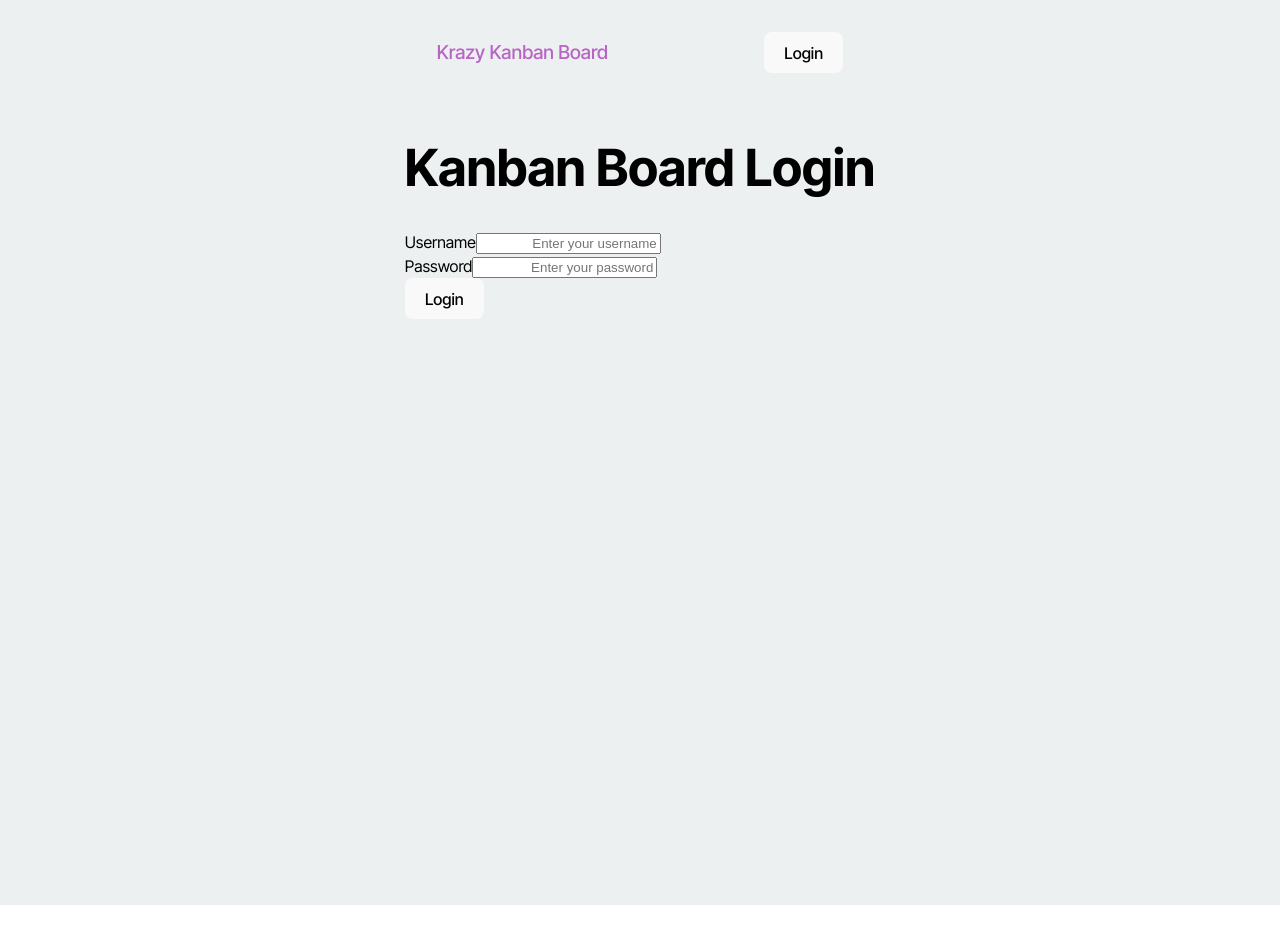
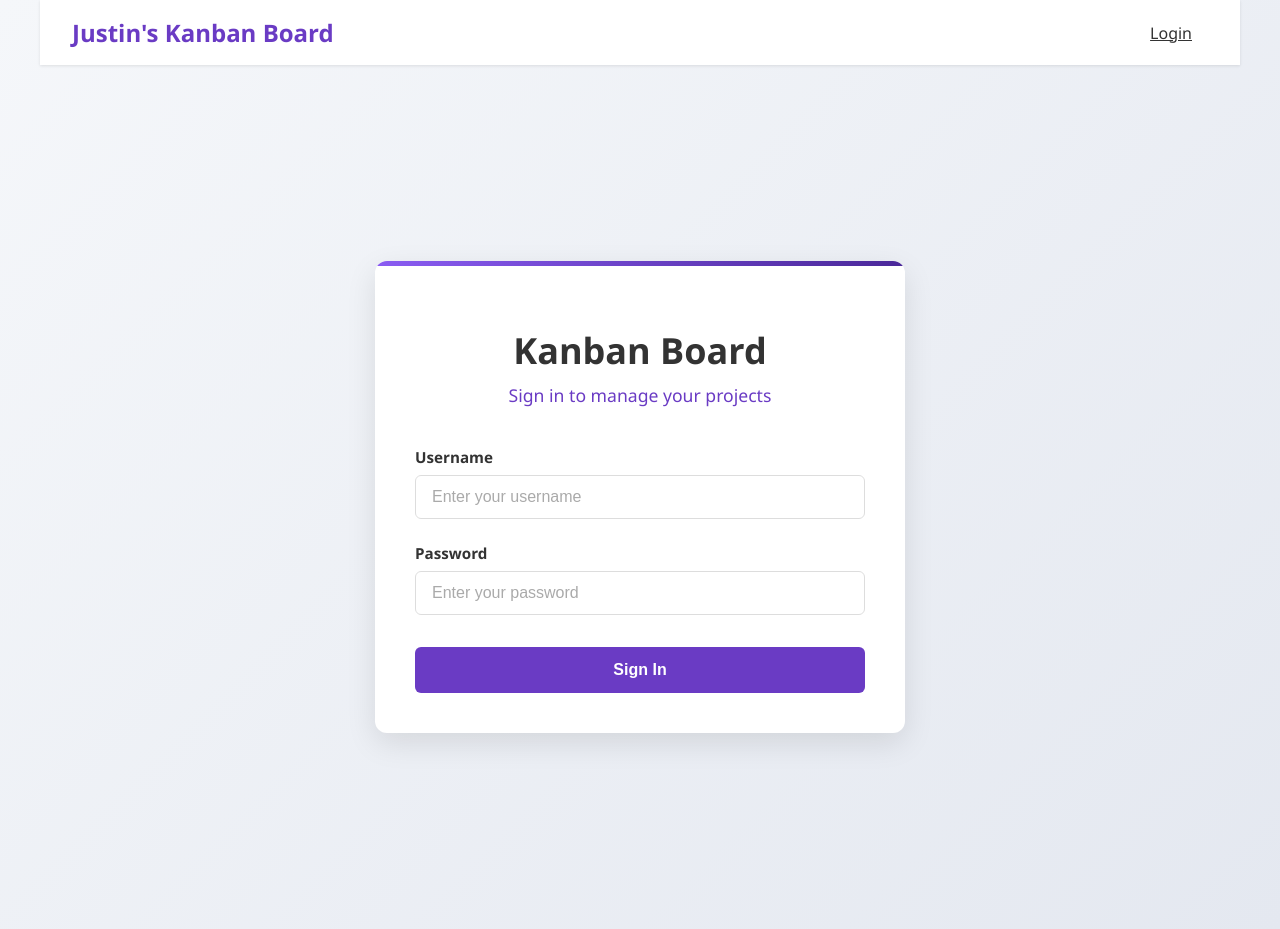
Before and after one commit to Myrmecology/KANBAN-BOARD, a React (Vite) app in the folder client/: page /login in a window 1280 px wide. Before the commit the page ends 905 px from the top, so only its background shows below. Built offline with nearby package versions, Linux system fonts and the light colour scheme.

Commit message:
index.css, Login.tsx, Navbar.tsx, TicketCard.tsx, Board.tsx

```diff
--- a/client/src/components/Navbar.tsx
+++ b/client/src/components/Navbar.tsx
@@ -3,7 +3,7 @@ import { Link } from 'react-router-dom';
 import auth from '../utils/auth';
 
 const Navbar = () => {
-  const [ loginCheck, setLoginCheck ] = useState(false);
+  const [loginCheck, setLoginCheck] = useState(false);
 
   const checkLogin = () => {
     if(auth.loggedIn()) {
@@ -12,34 +12,38 @@ const Navbar = () => {
   };
 
   useEffect(() => {
-    console.log(loginCheck);
     checkLogin();
-  }, [loginCheck])
+  }, [loginCheck]);
 
   return (
-    <div className='nav'>
-      <div className='nav-title'>
-        <Link to='/'>Krazy Kanban Board</Link>
+    <header className="app-header">
+      <Link to="/board" className="app-logo">
+        Justin's Kanban Board
+      </Link>
+
+      <div className="header-actions">
+        {!loginCheck ? (
+          <Link to="/login" className="login-nav-button">
+            Login
+          </Link>
+        ) : (
+          <>
+            <Link to="/create-ticket" className="create-button">
+              New Ticket
+            </Link>
+            <button
+              className="logout-button"
+              onClick={() => {
+                auth.logout();
+              }}
+            >
+              Logout
+            </button>
+          </>
+        )}
       </div>
-      <ul>
-      {
-        !loginCheck ? (
-          <li className='nav-item'>
-            <button type='button'>
-              <Link to='/login'>Login</Link>
-            </button>
-          </li>
-        ) : (
-          <li className='nav-item'>
-            <button type='button' onClick={() => {
-              auth.logout();
-            }}>Logout</button>
-          </li>
-        )
-      }
-      </ul>
-    </div>
-  )
-}
+    </header>
+  );
+};
 
 export default Navbar;
--- a/client/src/index.css
+++ b/client/src/index.css
@@ -1,257 +1,462 @@
-@import url('https://fonts.googleapis.com/css2?family=Inter+Tight:ital,wght@0,100..900;1,100..900&display=swap');
-
 :root {
-  font-family: 'Inter Tight', system-ui, Avenir, Helvetica, Arial, sans-serif;
-  line-height: 1.5;
-  font-weight: 400;
-  color-scheme: light dark;
-  color: rgba(255, 255, 255, 0.87);
-  font-synthesis: none;
-  text-rendering: optimizeLegibility;
-  -webkit-font-smoothing: antialiased;
-  -moz-osx-font-smoothing: grayscale;
-}
-
-/* webkit solution */
-::-webkit-input-placeholder {
-  text-align:right;
-}
-
-/* mozilla solution */
-input:-moz-placeholder {
-  text-align:right;
-}
-
-a {
-  font-weight: 500;
-  color: #000000;
-  text-decoration: inherit;
-}
-a:hover {
-  color: #535bf2;
+  --primary-color: #6a3bc4;
+  --primary-light: #8a5cf2;
+  --primary-dark: #4a2899;
+  --secondary-color: #f5f5f7;
+  --text-color: #333;
+  --error-color: #e53935;
+  --success-color: #43a047;
+  --card-shadow: 0 10px 30px rgba(0, 0, 0, 0.1);
+  --transition: all 0.3s ease;
 }
 
 body {
-  background: #ECF0F1;
-  background-size: cover;
-  background-repeat: no-repeat no-repeat;
-  background-position: center center;
   margin: 0;
-  place-items: center;
-  min-width: 320px;
+  font-family: 'Segoe UI', 'Roboto', 'Oxygen', sans-serif;
+  -webkit-font-smoothing: antialiased;
+  -moz-osx-font-smoothing: grayscale;
+  background: linear-gradient(135deg, #f5f7fa 0%, #e4e8f0 100%);
   min-height: 100vh;
 }
 
-h1 {
-  font-size: 3.2em;
-  line-height: 1.1;
+.container {
+  max-width: 1200px;
+  margin: 0 auto;
+  padding: 0 1.5rem;
 }
 
-button {
-  border-radius: 8px;
-  border: 1px solid transparent;
-  padding: 0.6em 1.2em;
-  font-size: 1em;
-  font-weight: 500;
-  font-family: inherit;
-  background-color: #1a1a1a;
-  cursor: pointer;
-  transition: border-color 0.25s;
-}
-button:hover {
-  border-color: #646cff;
-}
-button:focus,
-button:focus-visible {
-  outline: 4px auto -webkit-focus-ring-color;
-}
-
-main {
-  color: black;
-  width: 100%;
-  min-height: 100vh;
-  display: flex;
-  flex-direction: row;
-}
-
-tr {
-  border-radius: 10px;
-  background-color: #000;
-  color: white;
-}
-
-tbody tr:nth-child(odd) {
-  background-color: #333333;
-}
-
-/* Navbar Content */
-.nav {
-  display: flex;
-  padding: 1em 2em;
-}
-
-.nav ul {
-  display: flex;
-  margin-left: auto;
-  flex-direction: row;
-}
-
-.nav-title {
+/* Login page specific styles */
+.login-container {
   display: flex;
   align-items: center;
   justify-content: center;
-  font-size: larger;
-  font-weight: 900;
+  min-height: 100vh;
+  padding: 2rem;
 }
 
-.nav-title a {
-  color: #b864c4;
+.login-card {
+  background: white;
+  border-radius: 12px;
+  box-shadow: var(--card-shadow);
+  width: 100%;
+  max-width: 450px;
+  padding: 2.5rem;
+  transition: var(--transition);
+  overflow: hidden;
+  position: relative;
 }
 
-.nav-item {
-  display: block;
-  margin-left: auto;
-  list-style: none;
+.login-card::before {
+  content: '';
+  position: absolute;
+  top: 0;
+  left: 0;
+  width: 100%;
+  height: 5px;
+  background: linear-gradient(90deg, var(--primary-light), var(--primary-dark));
 }
 
-.nav-link {
-  color: #fff;
+.login-header {
+  text-align: center;
+  margin-bottom: 2.5rem;
+}
+
+.login-title {
+  font-size: 2.25rem;
+  font-weight: 700;
+  color: var(--text-color);
+  margin-bottom: 0.5rem;
+}
+
+.login-subtitle {
+  color: var(--primary-color);
+  font-size: 1.1rem;
+  margin-top: 0.5rem;
+  font-weight: 500;
+}
+
+.login-form {
+  display: flex;
+  flex-direction: column;
+}
+
+.form-group {
+  margin-bottom: 1.5rem;
+  position: relative;
+}
+
+.form-label {
+  display: block;
+  font-weight: 600;
+  margin-bottom: 0.5rem;
+  color: var(--text-color);
+  font-size: 0.95rem;
+}
+
+.form-input {
+  width: 100%;
+  padding: 0.75rem 1rem;
+  font-size: 1rem;
+  border: 1px solid #ddd;
+  border-radius: 6px;
+  transition: var(--transition);
+  box-sizing: border-box;
+}
+
+.form-input:focus {
+  outline: none;
+  border-color: var(--primary-color);
+  box-shadow: 0 0 0 3px rgba(106, 59, 196, 0.1);
+}
+
+.form-input::placeholder {
+  color: #aaa;
+}
+
+.error-message {
+  background-color: rgba(229, 57, 53, 0.1);
+  color: var(--error-color);
+  padding: 0.75rem;
+  border-radius: 6px;
+  font-size: 0.9rem;
+  margin-bottom: 1.5rem;
+}
+
+.login-button {
+  background: var(--primary-color);
+  color: white;
+  border: none;
+  padding: 0.875rem 0;
+  font-size: 1rem;
+  font-weight: 600;
+  border-radius: 6px;
+  cursor: pointer;
+  transition: var(--transition);
+  margin-top: 0.5rem;
+}
+
+.login-button:hover {
+  background: var(--primary-dark);
+  transform: translateY(-2px);
+}
+
+.login-button:active {
+  transform: translateY(0);
+}
+
+.login-button:disabled {
+  background: #b3b3b3;
+  cursor: not-allowed;
+  transform: none;
+}
+
+/* App header styling */
+.app-header {
+  display: flex;
+  justify-content: space-between;
+  align-items: center;
+  padding: 1rem 2rem;
+  background: white;
+  box-shadow: 0 1px 3px rgba(0, 0, 0, 0.1);
+}
+
+.app-logo {
+  color: var(--primary-color);
+  font-size: 1.5rem;
+  font-weight: 700;
   text-decoration: none;
 }
 
-.active {
-  font-weight: 700;
+.header-actions button,
+.header-actions a {
+  background: none;
+  border: none;
+  color: var(--text-color);
+  font-size: 1rem;
+  cursor: pointer;
+  margin-left: 1rem;
+  padding: 0.5rem 1rem;
+  border-radius: 4px;
+  transition: var(--transition);
 }
 
-.table {
-  width: 80vw;
-  table-layout: fixed;
+.header-actions button:hover,
+.header-actions a:hover {
+  background: var(--secondary-color);
 }
 
-.board {
-  width: 100%;
+/* Kanban Board Styles */
+.board-container {
+  padding: 2rem;
+  max-width: 1400px;
+  margin: 0 auto;
+}
+
+.board-header {
+  display: flex;
+  justify-content: space-between;
+  align-items: center;
+  margin-bottom: 2rem;
+}
+
+.board-title {
+  font-size: 1.75rem;
+  font-weight: 600;
+  color: var(--text-color);
+}
+
+.create-ticket-button {
+  background: var(--primary-color);
+  color: white;
+  border: none;
+  padding: 0.625rem 1.25rem;
+  border-radius: 6px;
+  font-weight: 600;
+  font-size: 0.95rem;
+  cursor: pointer;
+  transition: var(--transition);
+  text-decoration: none;
+  display: inline-block;
+}
+
+.create-ticket-button:hover {
+  background: var(--primary-dark);
+  transform: translateY(-2px);
 }
 
 .board-display {
-  display: flex;
+  display: grid;
+  grid-template-columns: repeat(auto-fit, minmax(300px, 1fr));
+  gap: 1.5rem;
 }
 
-.swim-lane {
-  text-align: center;
-  font-weight: 500;
-  width: 33%;
-  height: 90vh;
-  border: 1px solid rgba(0, 0, 0, 0.2);
-  margin: 5px;
-  padding: 5px;
+.swimlane {
+  background: white;
+  border-radius: 8px;
+  box-shadow: 0 2px 10px rgba(0, 0, 0, 0.05);
+  padding: 1.25rem;
+  min-height: 400px;
 }
 
-.todo {
-  background-color: #e9cbec;
+.swimlane h2 {
+  font-size: 1.25rem;
+  font-weight: 600;
+  margin-top: 0;
+  margin-bottom: 1.25rem;
+  padding-bottom: 0.75rem;
+  border-bottom: 2px solid #f3f3f3;
 }
 
-.inprogress {
-  background-color: #b864c4;
+/* Swimlane column styling */
+.swimlane.todo {
+  border-top: 4px solid #4299e1;
 }
 
-.done {
-  background-color: #732381;
+.swimlane.todo h2 {
+  color: #4299e1;
 }
 
-.ticket-card {
-  text-align: left;
-  background-color: #fff;
-  padding: 15px;
-  margin-bottom: 10px;
-  border-radius: 4px;
-  box-shadow: 0 1px 3px rgba(0, 0, 0, 0.1);
-  border: 0.1em solid black;
+.swimlane.inprogress {
+  border-top: 4px solid #805ad5;
 }
 
-.container {
-  /* margin: auto; */
-  width: 100%;
-  /* height: 90%; */
+.swimlane.inprogress h2 {
+  color: #805ad5;
 }
 
-#create-ticket-link {
-  display: block;
-  margin-left: auto;
+.swimlane.done {
+  border-top: 4px solid #48bb78;
 }
 
-
-.form {
-  width: 60%;
-  height: 80%;
-  background-color: #b864c4;
-  margin: auto;
-  display: flex;
-  flex-direction: column;
-  justify-content: center;
-  align-items: center;
+.swimlane.done h2 {
+  color: #48bb78;
 }
 
-.form > h1, .form > label {
-  color: yellow;
+/* Ticket Card Styling */
+.ticket-card {
+  background: white;
+  border-radius: 6px;
+  box-shadow: 0 2px 8px rgba(0, 0, 0, 0.08);
+  padding: 1rem;
+  margin-bottom: 1rem;
+  border-left: 3px solid var(--primary-color);
+  transition: var(--transition);
 }
 
-.form > input {
-  width: 200px;
-
+.ticket-card:hover {
+  transform: translateY(-3px);
+  box-shadow: 0 4px 12px rgba(0, 0, 0, 0.1);
 }
 
-.form > label {
-  margin-top: 2.5%;
-  margin-bottom: 2.5%;
+.ticket-card h3 {
+  font-size: 1.1rem;
+  margin-top: 0;
+  margin-bottom: 0.5rem;
+  color: var(--text-color);
 }
 
-.form button {
-  margin-top: 2.5%;
+.ticket-card p {
+  color: #666;
+  font-size: 0.9rem;
+  margin-bottom: 0.75rem;
 }
 
-.form textarea {
-  resize: both;
-  min-height: 30px;
-  min-width: 30px;
+.ticket-card .assignee {
+  background: #f3f4f6;
+  display: inline-block;
+  padding: 0.25rem 0.5rem;
+  border-radius: 4px;
+  font-size: 0.8rem;
+  color: #4b5563;
+  margin-bottom: 0.75rem;
+}
+
+.ticket-card-actions {
+  display: flex;
+  justify-content: flex-end;
+  gap: 0.5rem;
+  margin-top: 0.75rem;
+}
+
+.editBtn, .deleteBtn {
+  padding: 0.375rem 0.75rem;
+  border-radius: 4px;
+  font-size: 0.85rem;
+  cursor: pointer;
+  transition: var(--transition);
+  text-decoration: none;
+  border: none;
 }
 
 .editBtn {
-  background-color: #f9f9f9;
-  border-radius: 8px;
-  border: 1px solid transparent;
-  padding: 0.6em 1.2em;
-  cursor: pointer;
-  transition: border-color 0.25s;
+  background: #f3f4f6;
+  color: #4b5563;
+}
+
+.editBtn:hover {
+  background: #e5e7eb;
 }
 
 .deleteBtn {
-  background-color: #f9f9f9;
-  font-weight: 500;
-  color: black;
-  text-decoration: inherit;
+  background: #fee2e2;
+  color: #ef4444;
 }
 
 .deleteBtn:hover {
-  color: #535bf2;
+  background: #fecaca;
 }
 
-.login-notice {
-  display: flex;
-  width: 100%;
-  align-items: center;
-  justify-content: center;
+/* Form Styling */
+.form-container {
+  max-width: 700px;
+  margin: 2rem auto;
+  padding: 2rem;
+  background: white;
+  border-radius: 8px;
+  box-shadow: var(--card-shadow);
 }
 
+.form-title {
+  text-align: center;
+  margin-bottom: 2rem;
+  color: var(--text-color);
+}
 
-@media (prefers-color-scheme: light) {
-  :root {
-    color: #213547;
-    background-color: #ffffff;
+.form {
+  display: flex;
+  flex-direction: column;
+  gap: 1.5rem;
+}
+
+textarea, select {
+  width: 100%;
+  padding: 0.75rem;
+  font-size: 1rem;
+  border: 1px solid #ddd;
+  border-radius: 6px;
+  transition: var(--transition);
+  font-family: inherit;
+}
+
+textarea {
+  min-height: 100px;
+  resize: vertical;
+}
+
+textarea:focus, select:focus {
+  outline: none;
+  border-color: var(--primary-color);
+  box-shadow: 0 0 0 3px rgba(106, 59, 196, 0.1);
+}
+
+label {
+  font-weight: 600;
+  color: var(--text-color);
+  margin-bottom: 0.25rem;
+}
+
+.form button[type="submit"] {
+  background: var(--primary-color);
+  color: white;
+  border: none;
+  padding: 0.75rem;
+  font-size: 1rem;
+  font-weight: 600;
+  border-radius: 6px;
+  cursor: pointer;
+  transition: var(--transition);
+  margin-top: 1rem;
+}
+
+.form button[type="submit"]:hover {
+  background: var(--primary-dark);
+}
+
+.form button[type="submit"]:disabled {
+  background: #b3b3b3;
+  cursor: not-allowed;
+}
+
+/* Loading state */
+.loading-message {
+  text-align: center;
+  padding: 2rem;
+  color: #666;
+  font-size: 1.1rem;
+}
+
+/* Login notice */
+.login-notice {
+  text-align: center;
+  padding: 4rem 2rem;
+  background: white;
+  border-radius: 8px;
+  box-shadow: var(--card-shadow);
+  max-width: 600px;
+  margin: 4rem auto;
+}
+
+.login-notice h1 {
+  color: var(--text-color);
+  font-size: 1.5rem;
+  margin-bottom: 1rem;
+}
+
+/* Responsive adjustments */
+@media (max-width: 768px) {
+  .board-display {
+    grid-template-columns: 1fr;
   }
-  a:hover {
-    color: #747bff;
+
+  .board-container, .app-header {
+    padding: 1rem;
   }
-  button {
-    background-color: #f9f9f9;
+
+  .login-card {
+    padding: 1.5rem;
+  }
+
+  .login-title {
+    font-size: 1.75rem;
   }
 }
--- a/client/src/pages/Board.tsx
+++ b/client/src/pages/Board.tsx
@@ -15,6 +15,7 @@ const Board = () => {
   const [tickets, setTickets] = useState<TicketData[]>([]);
   const [error, setError] = useState(false);
   const [loginCheck, setLoginCheck] = useState(false);
+  const [isLoading, setIsLoading] = useState(true);
 
   const checkLogin = () => {
     if(auth.loggedIn()) {
@@ -23,12 +24,15 @@ const Board = () => {
   };
 
   const fetchTickets = async () => {
+    setIsLoading(true);
     try {
       const data = await retrieveTickets();
       setTickets(data);
     } catch (err) {
       console.error('Failed to retrieve tickets:', err);
       setError(true);
+    } finally {
+      setIsLoading(false);
     }
   };
 
@@ -66,10 +70,17 @@ const Board = () => {
           </h1>
         </div>
       ) : (
-          <div className='board'>
-            <button type='button' id='create-ticket-link'>
-              <Link to='/create-ticket'>New Ticket</Link>
-            </button>
+        <div className='board-container'>
+          <div className='board-header'>
+            <h1 className='board-title'>Your Kanban Board</h1>
+            <Link to='/create-ticket' className='create-ticket-button'>
+              + New Ticket
+            </Link>
+          </div>
+
+          {isLoading ? (
+            <div className="loading-message">Loading tickets...</div>
+          ) : (
             <div className='board-display'>
               {boardStates.map((status) => {
                 const filteredTickets = tickets.filter(ticket => ticket.status === status);
@@ -83,8 +94,9 @@ const Board = () => {
                 );
               })}
             </div>
-          </div>
-        )
+          )}
+        </div>
+      )
     }
     </>
   );
--- a/client/src/pages/Login.tsx
+++ b/client/src/pages/Login.tsx
@@ -1,5 +1,5 @@
-import { useState, FormEvent, ChangeEvent, useEffect } from "react";
-import { useNavigate } from "react-router-dom";
+import { useState, useEffect, FormEvent, ChangeEvent } from "react";
+import { useNavigate, Link } from "react-router-dom";
 import Auth from '../utils/auth';
 import { login } from "../api/authAPI";
 
@@ -19,7 +19,7 @@ const Login = () => {
     }
   }, [navigate]);
 
-  const handleChange = (e: ChangeEvent<HTMLInputElement | HTMLSelectElement>) => {
+  const handleChange = (e: ChangeEvent<HTMLInputElement>) => {
     const { name, value } = e.target;
     setLoginData({
       ...loginData,
@@ -40,7 +40,6 @@ const Login = () => {
 
     setIsLoading(true);
     try {
-      // Call login function but don't assign the result to an unused variable
       await login(loginData);
       // The Auth.login function in authAPI already handles redirecting
     } catch (err) {
@@ -52,52 +51,58 @@ const Login = () => {
   };
 
   return (
-    <div className='flex items-center justify-center min-h-screen bg-gray-100'>
-      <div className='w-full max-w-md p-6 bg-white rounded-lg shadow-md'>
-        <form className='space-y-4' onSubmit={handleSubmit}>
-          <h1 className='text-2xl font-bold text-center'>Kanban Board Login</h1>
+    <div className="login-container">
+      <div className="login-card">
+        <div className="login-header">
+          <h1 className="login-title">Kanban Board</h1>
+          <p className="login-subtitle">Sign in to manage your projects</p>
+        </div>
 
-          {error && (
-            <div className='p-3 text-sm text-red-700 bg-red-100 rounded-lg' role='alert'>
-              {error}
-            </div>
-          )}
+        {error && (
+          <div className="error-message">
+            {error}
+          </div>
+        )}
 
-          <div>
-            <label className='block mb-1 font-medium'>Username</label>
+        <form className="login-form" onSubmit={handleSubmit}>
+          <div className="form-group">
+            <label htmlFor="username" className="form-label">Username</label>
             <input
-              type='text'
-              name='username'
-              value={loginData.username || ''}
+              type="text"
+              id="username"
+              name="username"
+              className="form-input"
+              value={loginData.username}
               onChange={handleChange}
-              className='w-full p-2 border border-gray-300 rounded'
-              placeholder='Enter your username'
+              placeholder="Enter your username"
+              required
             />
           </div>
 
-          <div>
-            <label className='block mb-1 font-medium'>Password</label>
+          <div className="form-group">
+            <label htmlFor="password" className="form-label">Password</label>
             <input
-              type='password'
-              name='password'
-              value={loginData.password || ''}
+              type="password"
+              id="password"
+              name="password"
+              className="form-input"
+              value={loginData.password}
               onChange={handleChange}
-              className='w-full p-2 border border-gray-300 rounded'
-              placeholder='Enter your password'
+              placeholder="Enter your password"
+              required
             />
           </div>
 
           <button
-            type='submit'
+            type="submit"
+            className="login-button"
             disabled={isLoading}
-            className='w-full py-2 text-white bg-blue-500 rounded hover:bg-blue-600 disabled:bg-blue-300'
           >
-            {isLoading ? 'Logging in...' : 'Login'}
+            {isLoading ? 'Signing in...' : 'Sign In'}
           </button>
         </form>
       </div>
     </div>
-
   );
 };
 
```
Also changed, not shown: client/src/components/TicketCard.tsx (+18 -5 lines).
